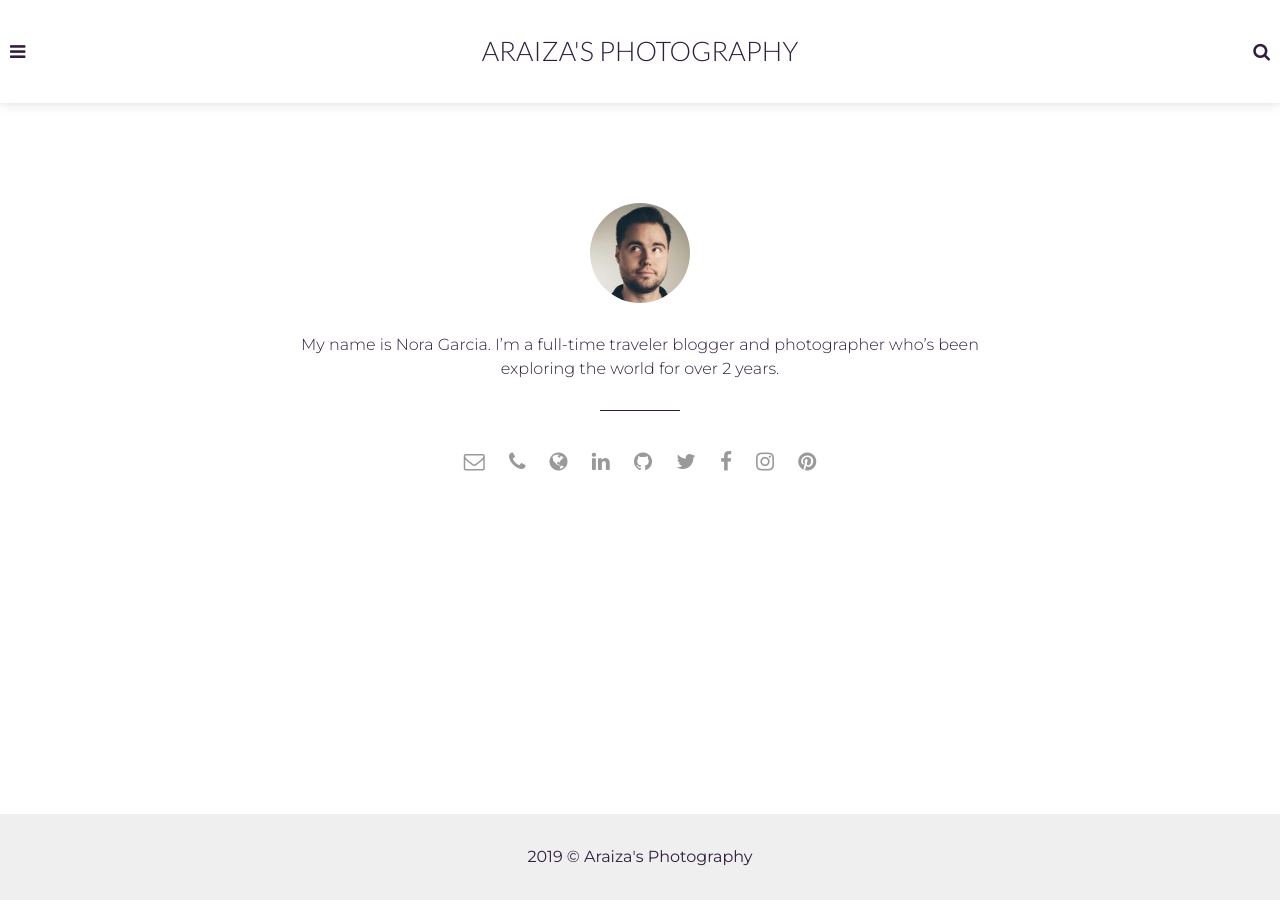
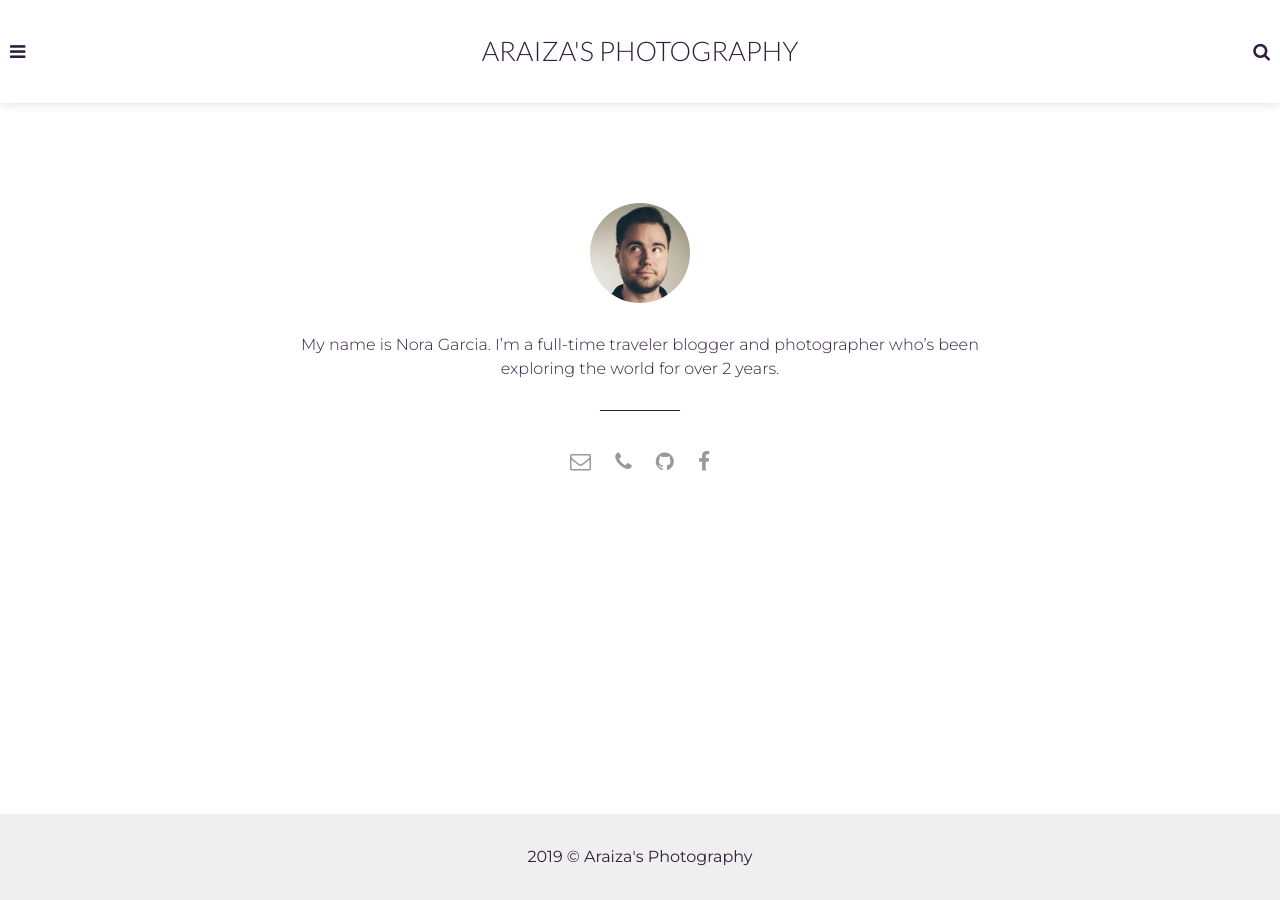
Before and after one commit to guille1194/adam-blog, a Jekyll site: the page built from _pages/about.html, in a window 1280 px wide. Built offline with Jekyll 4.4.1, drawn with Linux system fonts in a browser that asks for light colours.

Commit message:
modificacion contacto

```diff
--- a/_pages/about.html
+++ b/_pages/about.html
@@ -15,56 +15,38 @@ permalink: /about/
       <ul class="contact-list">
       {% if site.email %}
         <li class="email"><a href="mailto:{{site.email}}"><i class="fa fa-envelope-o"></i></a></li>
-      {% else %}
-        <li class="email"><a href="mailto:example.adam@blog.com"><i class="fa fa-envelope-o" aria-hidden="true"></i></a></li>
       {% endif %}
 
       {% if site.phone %}
         <li class="phone"><a href="tel:{{site.phone}}"><i class="fa fa-phone"></i></a></li>
-      {% else %}
-        <li class="phone"><a href="tel:044 825 5523"><i class="fa fa-phone" aria-hidden="true"></i></a></li>
       {% endif %}
 
       {% if site.website %}
         <li class="website"><a href="http://{{site.website}}" target="_blank"><i class="fa fa-globe"></i></a></li>
-      {% else %}
-        <li class="website"><a href="https://artemsheludko.github.io" target="_blank"><i class="fa fa-globe" aria-hidden="true"></i></a></li>
       {% endif %}
 
       {% if site.linkedin %}
         <li class="linkedin"><a href="https://in.linkedin.com/in/{{site.linkedin}}" target="_blank"><i class="fa fa-linkedin"></i></a></li>
-      {% else %}
-        <li class="linkedin"><a href="https://in.linkedin.com/" target="_blank"><i class="fa fa-linkedin" aria-hidden="true"></i></a></li>
       {% endif %}
 
       {% if site.github %}
         <li class="github"><a href="http://github.com/{{site.github}}" target="_blank"><i class="fa fa-github"></i></a></li>
-      {% else %}
-        <li class="github"><a href="http://github.com/artemsheludko" target="_blank"><i class="fa fa-github" aria-hidden="true"></i></a></li>
       {% endif %}
 
       {% if site.twitter %}
         <li class="twitter"><a href="https://twitter.com/{{site.twitter}}" target="_blank"><i class="fa fa-twitter"></i></a></li>
-      {% else %}
-        <li class="twitter"><a href="https://twitter.com/artemsheludko_" target="_blank"><i class="fa fa-twitter" aria-hidden="true"></i></a></li>
       {% endif %}
 
       {% if site.facebook %}
         <li class="facebook"><a href="https://facebook.com/{{site.facebook}}" target="_blank"><i class="fa fa-facebook"></i></a></li>
-      {% else %}
-        <li class="facebook"><a href="https://facebook.com/" target="_blank"><i class="fa fa-facebook" aria-hidden="true"></i></a></li>
       {% endif %}
 
       {% if site.instagram %}
         <li class="instagram"><a href="https://instagram.com/{{site.instagram}}" target="_blank"><i class="fa fa-instagram"></i></a></li>
-      {% else %}
-        <li class="instagram"><a href="https://instagram.com/" target="_blank"><i class="fa fa-instagram" aria-hidden="true"></i></a></li>
       {% endif %}
 
       {% if site.pinterest %}
         <li class="pinterest"><a href="https://pinterest.com/{{site.pinterest}}" target="_blank"><i class="fa fa-pinterest"></i></a></li>
-      {% else %}
-        <li class="pinterest"><a href="https://pinterest.com/" target="_blank"><i class="fa fa-pinterest" aria-hidden="true"></i></a></li>
       {% endif %}
       </ul>
     </section> <!-- End About Body-->
```
